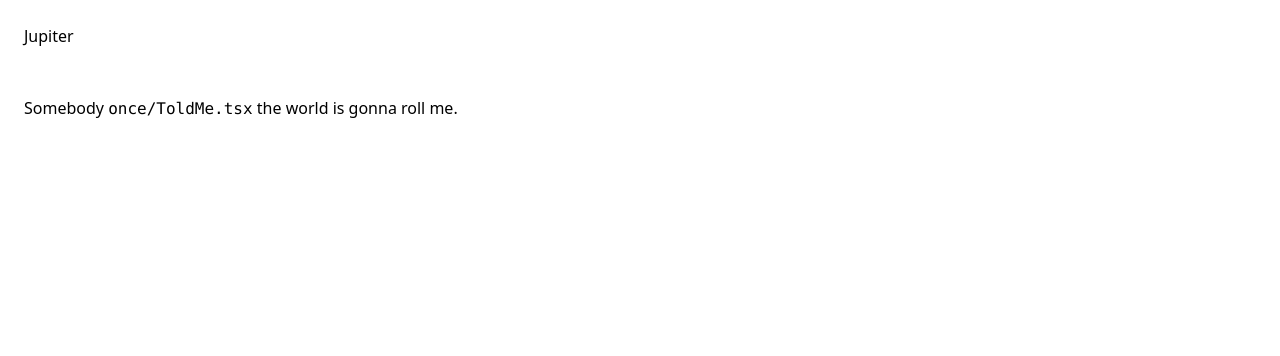
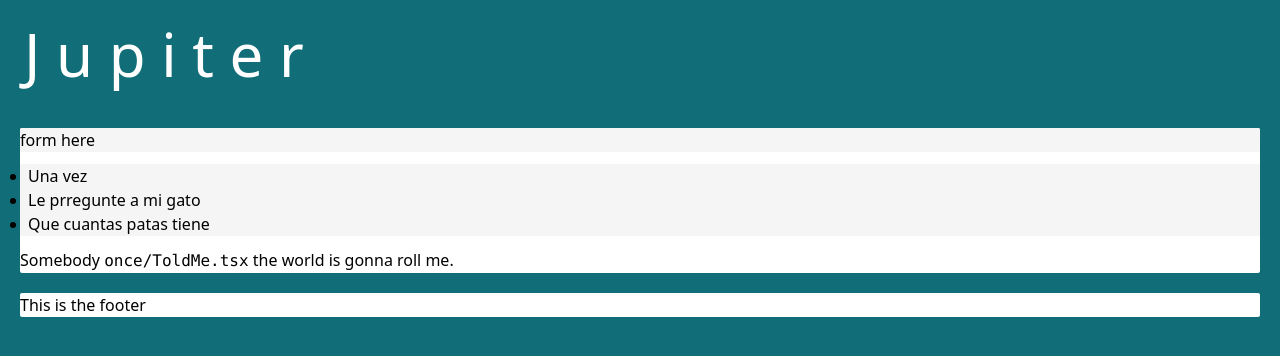
Before and after one commit to Igsu-Bravo/jupiter-envelope, a React (Create React App) app: page / in a window 1280 px wide. Shown: the top 356 px of the page. Built offline with nearby package versions, Linux system fonts and the light colour scheme.

Commit message:
Layout chages

```diff
--- a/src/App.tsx
+++ b/src/App.tsx
@@ -3,13 +3,27 @@ import Header from './components/Header';
 
 const App = (): React.ReactElement => {
   return (
-    <main>
-      <Header title="Jupiter">
-        <p className="p-6 items-center justify-center">
+    <div className="bg-main min-h-screen">
+      <Header title="J u p i t e r"></Header>
+      <main className="bg-white rounded-sm m-5">
+        <div className="container mx-auto bg-grayLight rounded-sm m-3">
+          <p>form here</p>
+        </div>
+        <div className="container mx-auto  bg-grayLight rounded-sm m-3">
+          <ul className="list-disc m-2">
+            <li>Una vez</li>
+            <li>Le prregunte a mi gato</li>
+            <li>Que cuantas patas tiene</li>
+          </ul>
+        </div>
+        <p>
           Somebody <code>once/ToldMe.tsx</code> the world is gonna roll me.
         </p>
-      </Header>
-    </main>
+      </main>
+      <footer className="bg-white rounded-sm m-5">
+        <p>This is the footer</p>
+      </footer>
+    </div>
   );
 };
 
--- a/src/components/Header.tsx
+++ b/src/components/Header.tsx
@@ -17,7 +17,9 @@ interface IProps {
 
 const Header: React.FC<IProps> = ({ children, title }) => (
   <header>
-    <h1 className="p-6 items-center justify-center">{title}</h1>
+    <h1 className="p-6 text-6xl text-white items-center justify-center">
+      {title}
+    </h1>
     {children}
   </header>
 );
--- a/tailwind.config.js
+++ b/tailwind.config.js
@@ -4,7 +4,7 @@ module.exports = {
   theme: {
     extend: {},
     colors: {
-      background: '#116e78',
+      main: '#116e78',
       transparent: 'transparent',
       black: '#000',
       white: '#fff',
```
Also changed, not shown: 1 other file (tests, documents, lock files or other folders).
